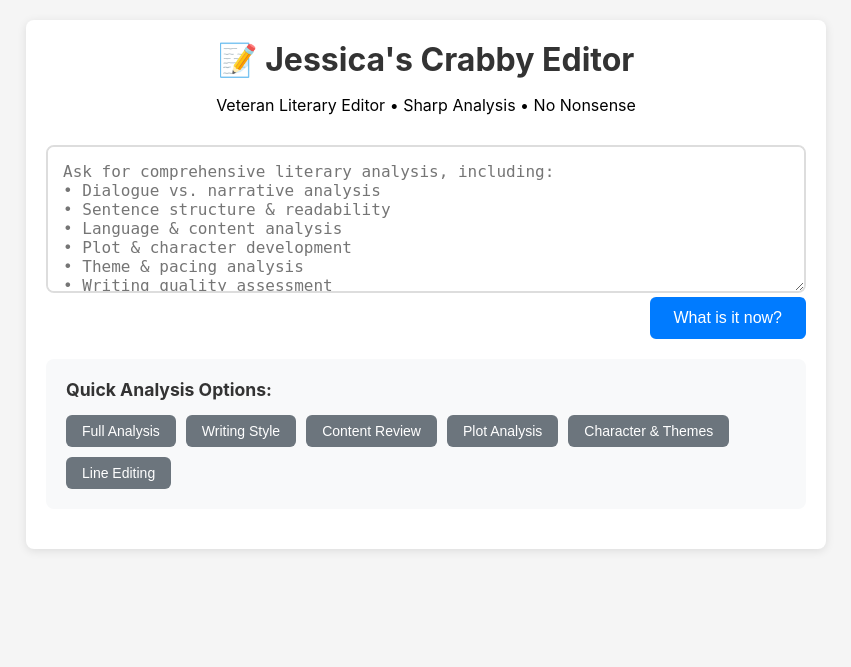
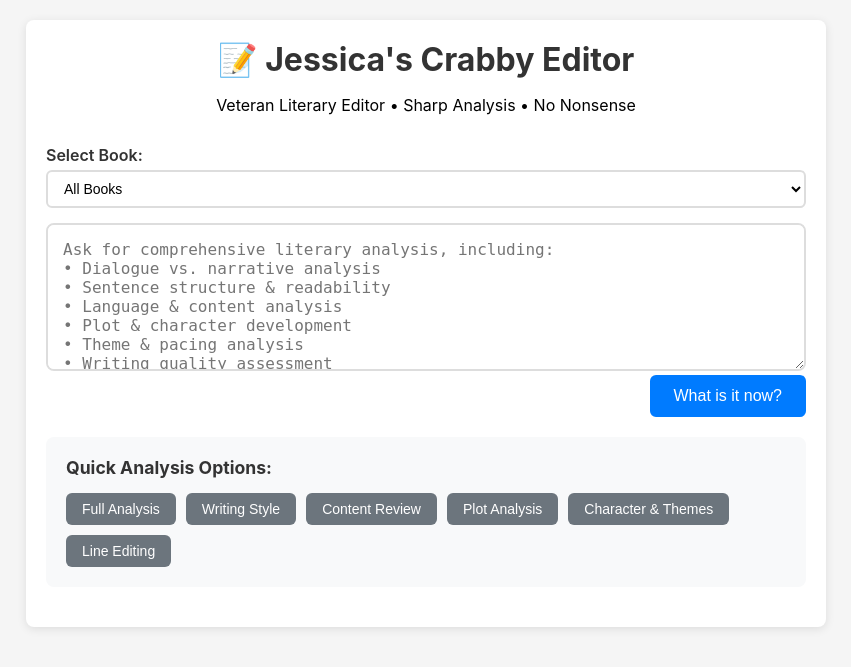
Before and after one commit to minitru/bunnyAI, a Flask app: page / in a window 1280 px wide. Shown: the top 667 px of the page, without its empty margins (214-1065 px from the left). Run offline with Flask 3, Linux system fonts and the light colour scheme.

Commit message:
fix truncation, allow book specification

```diff
--- a/multi_book_rag.py
+++ b/multi_book_rag.py
@@ -48,7 +48,7 @@ class MultiBookRAG:
 
         # Configuration
         self.model = os.getenv("OPENROUTER_MODEL", "openai/gpt-4o-mini")
-        self.max_tokens = int(os.getenv("OPENROUTER_MAX_TOKENS", "2000"))
+        self.max_tokens = int(os.getenv("OPENROUTER_MAX_TOKENS", "3000"))
         self.temperature = float(os.getenv("OPENROUTER_TEMPERATURE", "0.3"))
         self.force_json = os.getenv("OPENROUTER_FORCE_JSON", "1") == "1"
         self.question_final_grace_ms = int(os.getenv("QUESTION_FINAL_GRACE_MS", "1200"))
--- a/templates/index.html
+++ b/templates/index.html
@@ -68,7 +68,7 @@
             border-radius: 8px;
             border-left: 4px solid #007bff;
             line-height: 1.6;
-            max-height: 800px;
+            max-height: 1000px;
             overflow-y: auto;
             font-family: -apple-system, BlinkMacSystemFont, 'Segoe UI', Roboto, sans-serif;
             position: relative;
@@ -169,6 +169,28 @@
             display: table;
             clear: both;
         }
+        .book-selector {
+            margin-bottom: 15px;
+        }
+        .form-label {
+            display: block;
+            margin-bottom: 5px;
+            font-weight: 600;
+            color: #333;
+        }
+        .form-select {
+            width: 100%;
+            padding: 8px 12px;
+            border: 2px solid #ddd;
+            border-radius: 6px;
+            font-size: 14px;
+            background-color: white;
+            cursor: pointer;
+        }
+        .form-select:focus {
+            outline: none;
+            border-color: #007bff;
+        }
         .quick-actions {
             margin: 20px 0;
             padding: 20px;
@@ -216,6 +238,15 @@
         </div>
 
         <div class="query-box">
+            <div class="book-selector">
+                <label for="book-choice" class="form-label">Select Book:</label>
+                <select id="book-choice" class="form-select">
+                    <option value="all">All Books</option>
+                    <option value="nonamekey">No Name Key</option>
+                    <option value="sidetrackkey">Sidetrack Key</option>
+                </select>
+            </div>
+
             <textarea
                 id="question"
                 class="query-input"
@@ -292,6 +323,7 @@
                 this.questionInput = document.getElementById('question');
                 this.submitBtn = document.getElementById('submit-btn');
                 this.responseDiv = document.getElementById('response');
+                this.bookChoice = document.getElementById('book-choice');
 
                 this.setupEventListeners();
             }
@@ -318,6 +350,7 @@
 
             async submitQuery() {
                 const question = this.questionInput.value.trim();
+                const selectedBook = this.bookChoice.value;
 
                 if (!question) {
                     this.showError('Please enter a question');
@@ -328,12 +361,17 @@
                 this.hideResponse();
 
                 try {
+                    const requestBody = { question };
+                    if (selectedBook !== 'all') {
+                        requestBody.book = selectedBook;
+                    }
+
                     const response = await fetch('/api/query', {
                         method: 'POST',
                         headers: {
                             'Content-Type': 'application/json',
                         },
-                        body: JSON.stringify({ question })
+                        body: JSON.stringify(requestBody)
                     });
 
                     const data = await response.json();
```
